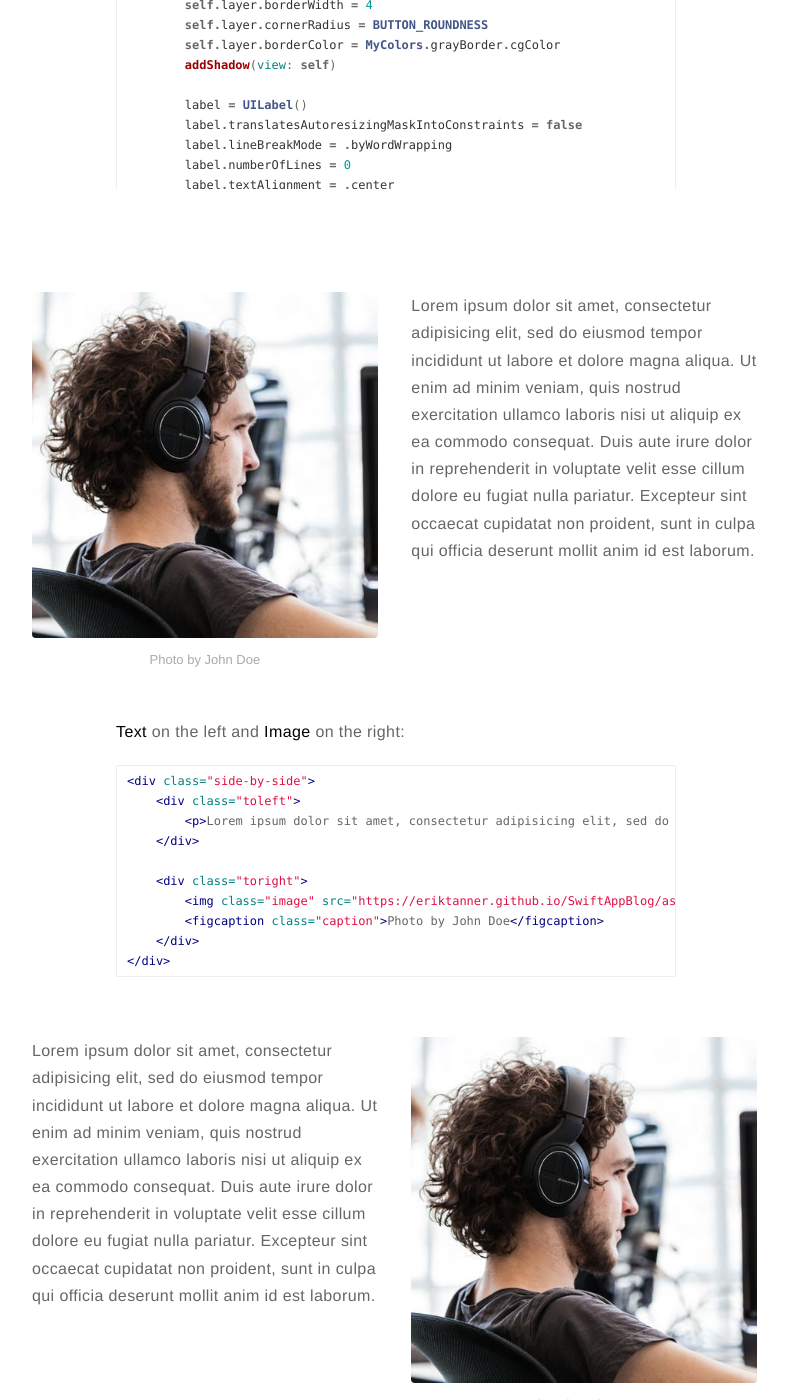
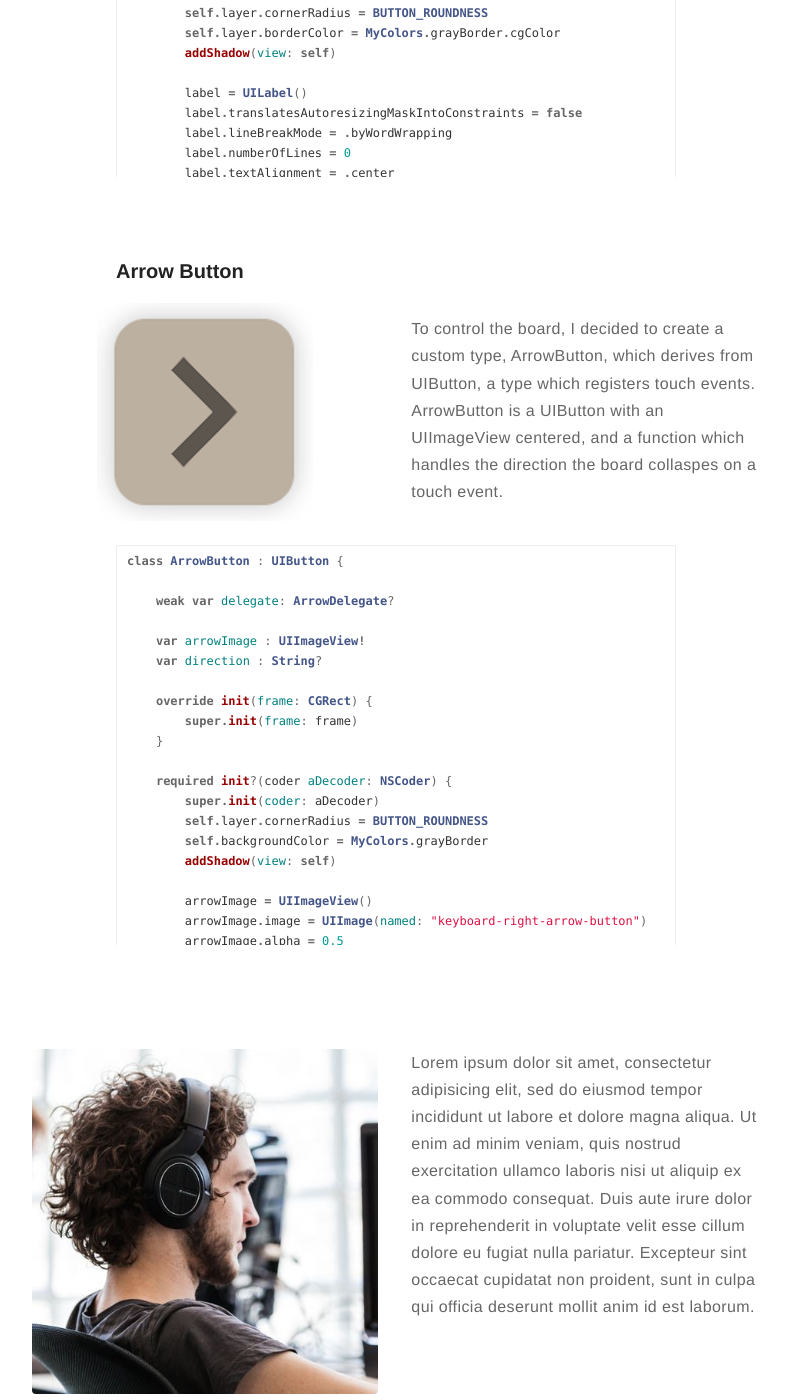
Before and after one commit to eriktanner/SwiftAppBlog, a Jekyll site: the page built from _posts/2019-02-22-2048.markdown, in a window 1280 px wide and 1400 px high, scrolled down 3207 px. Shown: the whole window, without its empty margins (244-1032 px from the left). Built offline with Jekyll 4.4.1, drawn with Linux system fonts in a browser that asks for light colours; comment, search, counter and statistics services are not loaded.

Commit message:
ArrowButton

```diff
--- a/_posts/2019-02-22-2048.markdown
+++ b/_posts/2019-02-22-2048.markdown
@@ -125,6 +125,92 @@ class GridButton : UIView {
         }
     }
 }
+{% endhighlight %}
+</div>
+<br>
+
+### Arrow Button
+
+<div class="side-by-side" style="margin-top: 0px; margin-bottom: 0px;">
+    <div class="toleft" style="text-align:center">
+        <img class="image" src="https://eriktanner.github.io/SwiftAppBlog/assets/images/2048/white2048arrow.png" alt="Alt Text">
+    </div>
+
+    <div class="toright" style="padding-top: 12px;">
+        <p> To control the board, I decided to create a custom type, ArrowButton, which derives from UIButton, a type which registers touch events. ArrowButton is a UIButton with an UIImageView centered, and a function which handles the direction the board collaspes on a touch event.</p>
+    </div>
+</div>
+
+<div style="max-height: 400px !important; overflow-y: auto !important;">
+{% highlight swift %}
+class ArrowButton : UIButton {
+
+    weak var delegate: ArrowDelegate?
+
+    var arrowImage : UIImageView!
+    var direction : String?
+
+    override init(frame: CGRect) {
+        super.init(frame: frame)
+    }
+
+    required init?(coder aDecoder: NSCoder) {
+        super.init(coder: aDecoder)
+        self.layer.cornerRadius = BUTTON_ROUNDNESS
+        self.backgroundColor = MyColors.grayBorder
+        addShadow(view: self)
+
+        arrowImage = UIImageView()
+        arrowImage.image = UIImage(named: "keyboard-right-arrow-button")
+        arrowImage.alpha = 0.5
+        arrowImage.translatesAutoresizingMaskIntoConstraints = false
+
+        addSubview(arrowImage)
+        arrowImage.widthAnchor.constraint(equalTo: widthAnchor, multiplier: 0.6).isActive = true
+        arrowImage.heightAnchor.constraint(equalTo: heightAnchor, multiplier: 0.6).isActive = true
+        arrowImage.centerXAnchor.constraint(equalTo: centerXAnchor).isActive = true
+        arrowImage.centerYAnchor.constraint(equalTo: centerYAnchor).isActive = true
+    }
+
+    func setupArrow(arrowDelegate: ArrowDelegate, dir: String, button: ArrowButton) {
+        delegate = arrowDelegate
+        self.direction = dir
+
+        switch (dir) {
+        case "left":
+            self.arrowImage.transform = self.transform.rotated(by: CGFloat(Double.pi))
+            break
+        case "up":
+            self.arrowImage.transform = self.transform.rotated(by: CGFloat(Double.pi * 3/2))
+            break
+        case "down":
+            self.arrowImage.transform = self.transform.rotated(by: CGFloat(Double.pi / 2))
+            break
+        default:
+            break
+        }
+
+        button.addTarget(self, action: #selector(arrowClicked), for: .touchUpInside)
+    }
+
+    @objc func arrowClicked(_ sender: ArrowButton) {
+        switch (self.direction) {
+        case "left":
+            delegate?.leftClick()
+            break
+        case "right":
+            delegate?.rightClick()
+            break
+        case "up":
+            delegate?.upClick()
+            break
+        case "down":
+            delegate?.downClick()
+            break
+        default:
+            break
+        }
+    }
 {% endhighlight %}
 </div>
 <br>
```
Also changed, not shown: assets/images/2048/my2048sim.png, assets/images/2048/white2048arrow.png (added).
